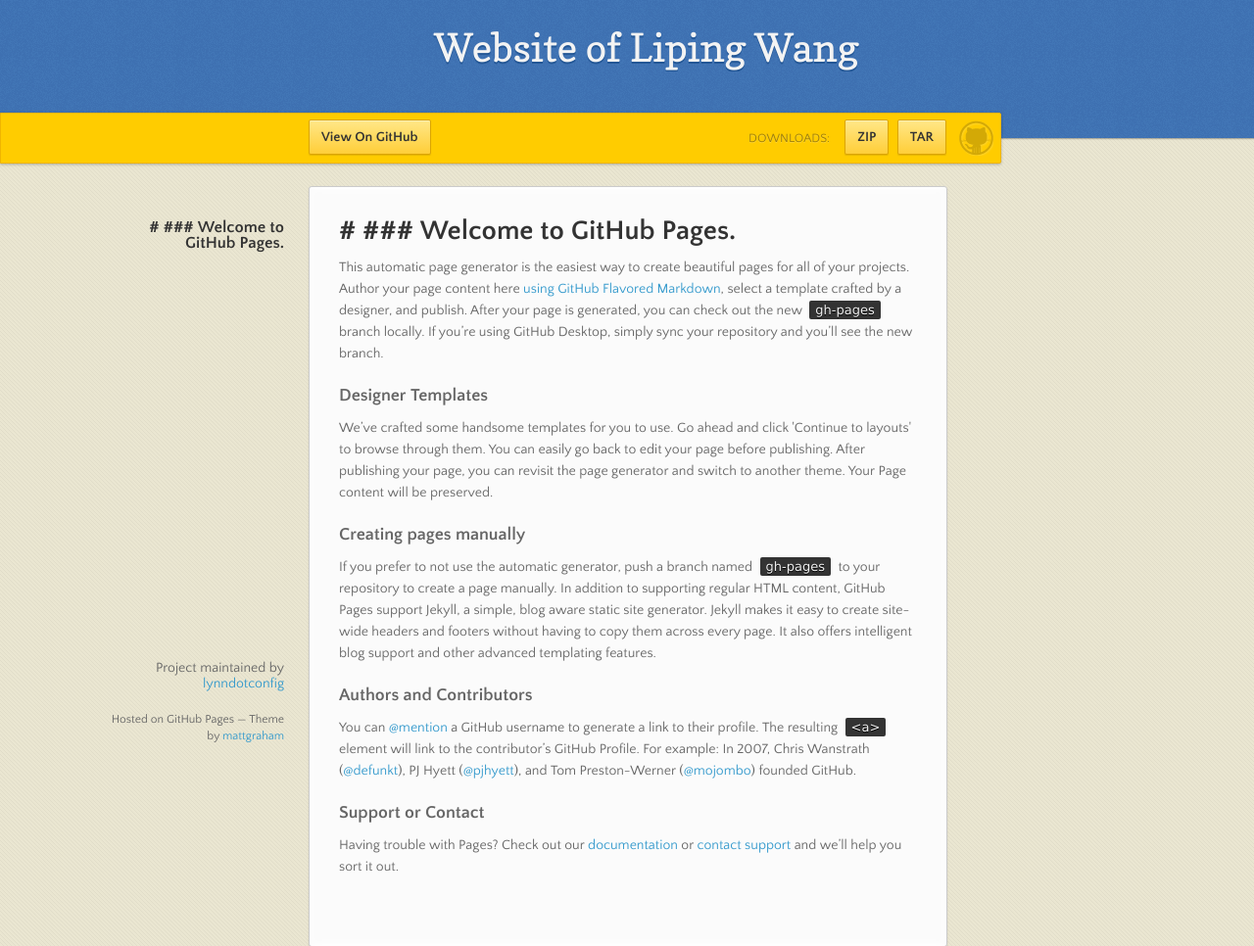
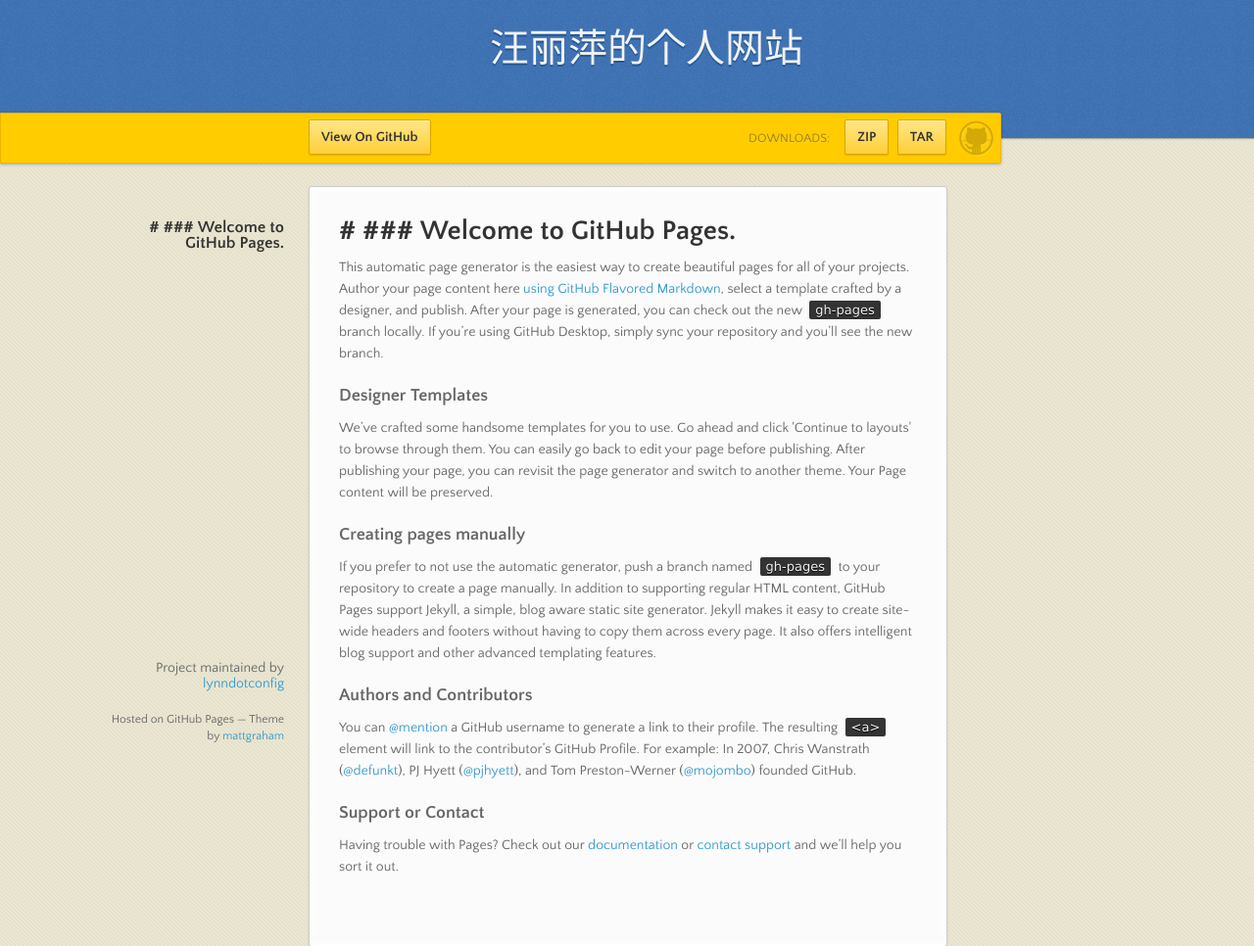
Before and after one commit to lynndotconfig/demo_web, a plain HTML site: page index.html in a window 1280 px wide. Shown: the top 966 px of the page at 98% size. Drawn offline with nearby package versions, Linux system fonts and the light colour scheme.

Commit message:
Update index.html

```diff
--- a/index.html
+++ b/index.html
@@ -17,7 +17,7 @@
   <body>
 
       <header>
-        <h1>Website of Liping Wang</h1>
+        <h1>汪丽萍的个人网站</h1>
         <p></p>
       </header>
 
```
